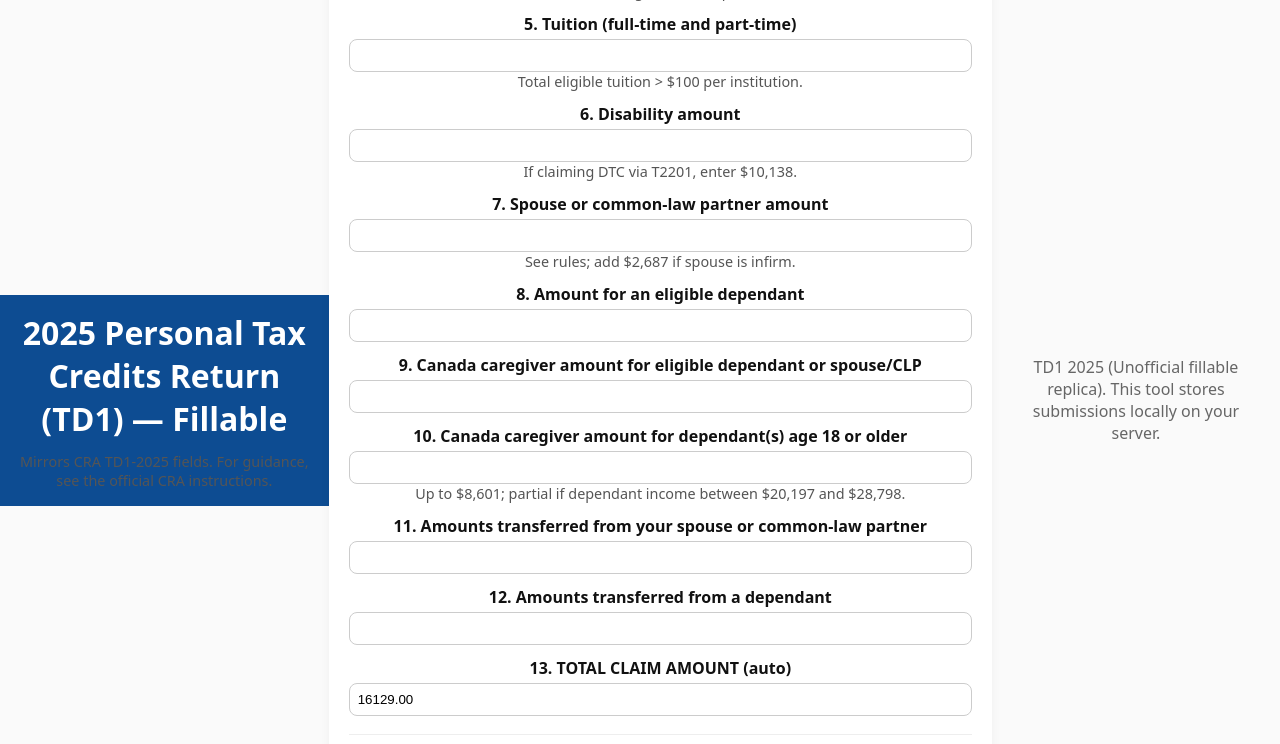
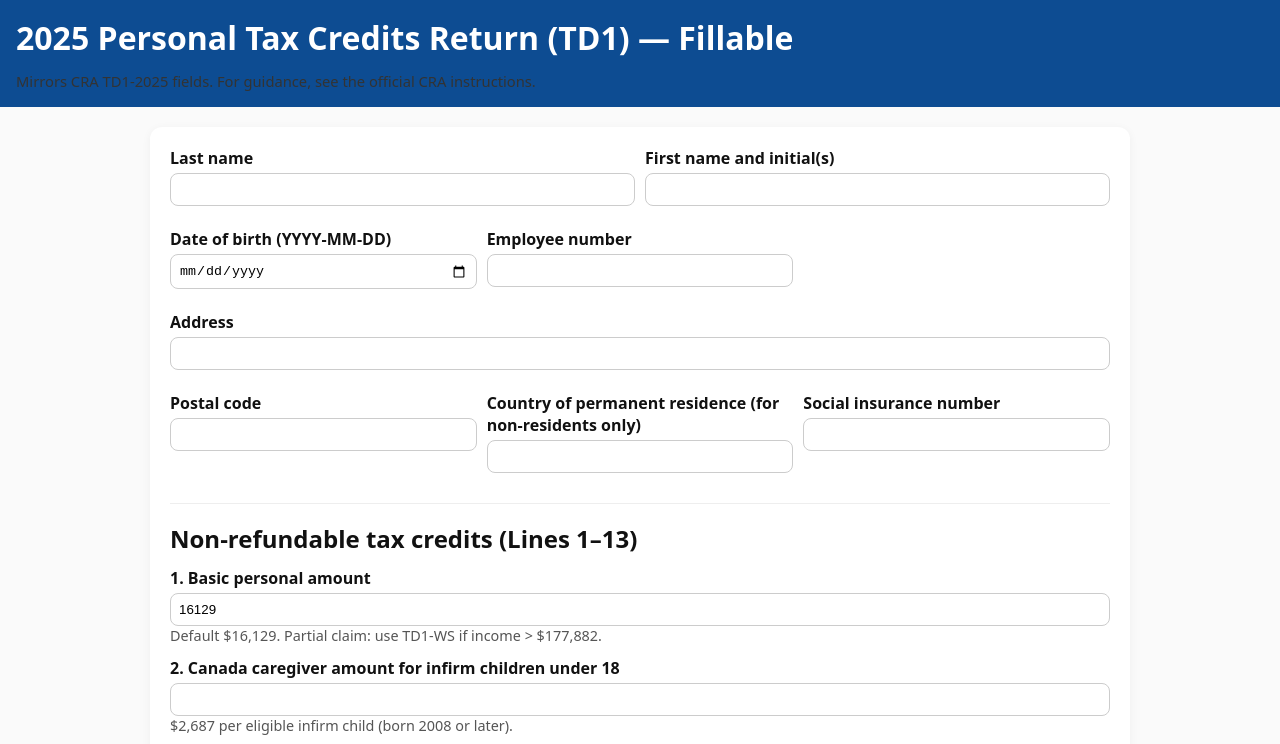
Before and after one commit to irishview/td1form, a website: page public/index.html in a window 1280 px wide. Shown: the top 744 px of the page. Drawn offline with Linux system fonts and the light colour scheme.

Commit message:
reverse bad change

```diff
--- a/public/index.html
+++ b/public/index.html
@@ -5,31 +5,12 @@
   <meta name="viewport" content="width=device-width, initial-scale=1" />
   <title>TD1 2025 – Personal Tax Credits Return (Fillable)</title>
   <link rel="stylesheet" href="/style.css" />
-  <style>
-    body {
-      display: flex;
-      justify-content: center;
-      align-items: center;
-      height: 100vh; /* full viewport height */
-      margin: 0;
-      text-align: center;
-    }
-    header {
-      max-width: 600px; /* optional, prevents text stretching too wide */
-    }
-    .small {
-      font-size: 0.9em;
-      color: #555;
-      margin-top: 8px;
-    }
-  </style>
 </head>
 <body>
   <header>
     <h1>2025 Personal Tax Credits Return (TD1) — Fillable</h1>
     <div class="small">Mirrors CRA TD1-2025 fields. For guidance, see the official CRA instructions.</div>
   </header>
-</body>
 
   <main>
     <form id="td1form">
```
